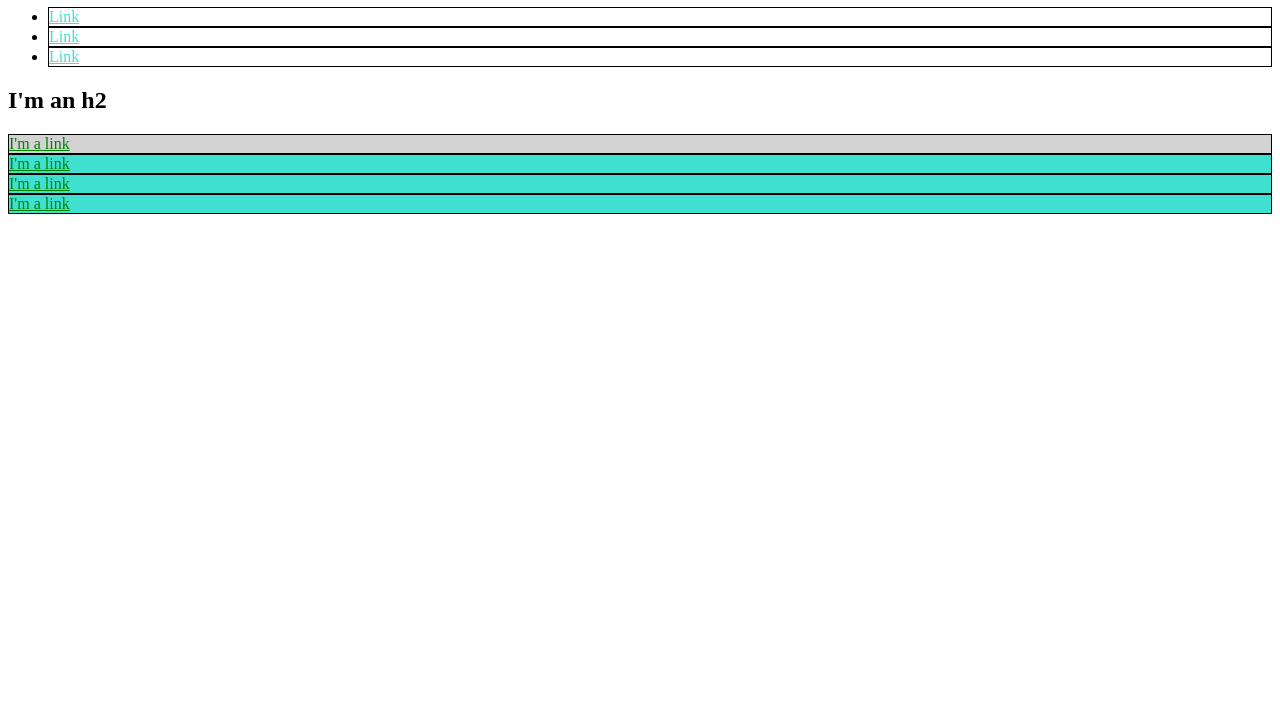
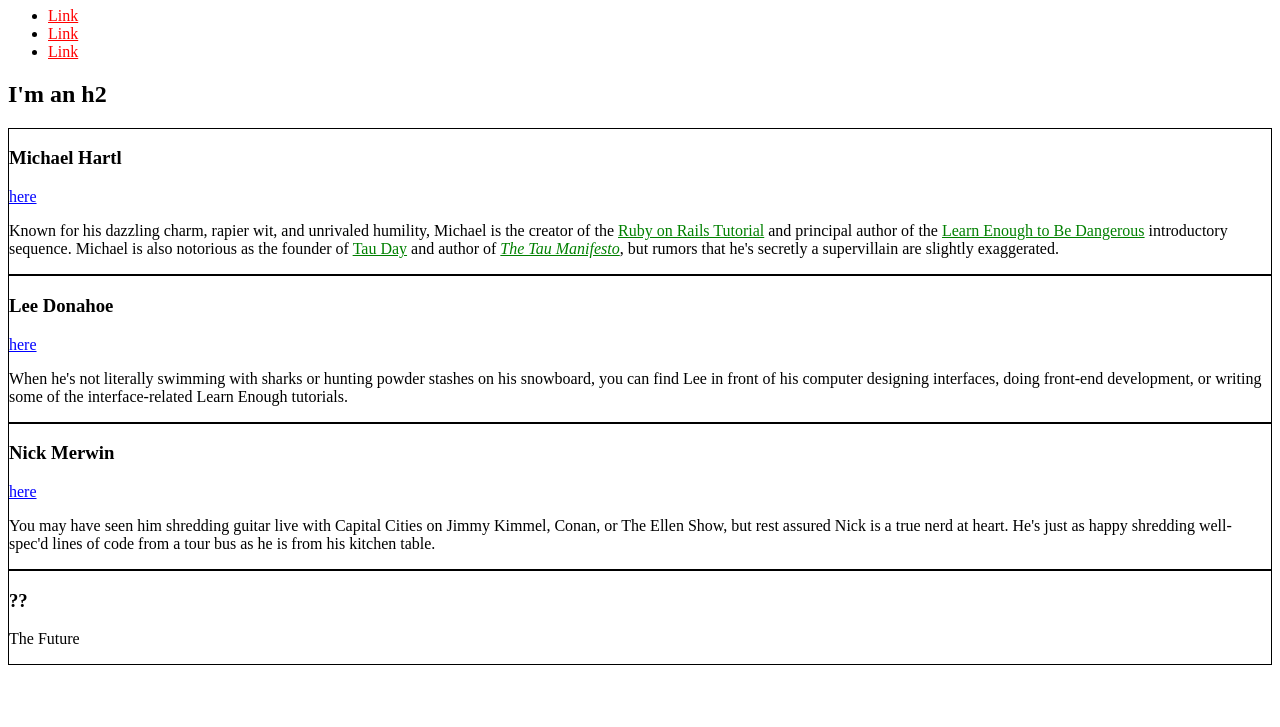
Before and after one commit to tyler-the-programmer/tyler-the-programmer.github.io, a plain HTML site: page index.html in a window 1280 px wide. Shown: the part 73-800 px from the top of the page. Drawn offline with Linux system fonts and the light colour scheme.

Commit message:
Implement specificity and priority

```diff
--- a/index.html
+++ b/index.html
@@ -4,34 +4,26 @@
     <title>Test Page: Don't Panic</title>
     <meta charset="utf-8">
     <style>
+      /* GLOBAL STYLES */
       a {
         color: red;
       }
-      li {
-        border: 1px solid black;
+      /* SOCIAL STYLES */
+      .social-link {
+        color: blue;
       }
-      li a {
-        color: turquoise;
-      }
-      #nothing-rhymes-with {
-        background-color: orange;
-      }
-      #exec-bio {
-        background-color: lightgray;
-      }
+
+      /* BIO STYLES */
       .bio-box {
         border: 1px solid black;
       }
-      .bio-box a {
+      .bio-copy a {
         color: green;
-      }
-      .the-blank-dragoon {
-        background-color: turquoise;
       }
     </style>
   </head>
   <body>
-    <h1 id="nothing-rhymes-with">I'm an h1</h1>
+    <h1>I'm an h1</h1>
     <ul>
       <li>
         <a href="http://example.com/">Link</a>
@@ -44,17 +36,55 @@
       </li>
     </ul>
     <h2>I'm an h2</h2>
-    <div id="exec-bio" class="bio-box the-blank-dragoon">
-      <a href="http://example.com/">I'm a link</a>
+    <div class="bio-box">
+      <h3>Michael Hartl</h3>
+      <a href="http://twitter.com/mhartl" class="social-link">here</a>
+      <div class="bio-copy">
+        <p>
+          Known for his dazzling charm, rapier wit, and unrivaled humility,
+          Michael is the creator of the
+          <a href="http://railstutorial.org/">Ruby on Rails
+          Tutorial</a> and principal author of the
+          <a href="https://learnenough.com/">
+          Learn Enough to Be Dangerous</a> introductory sequence. Michael
+          is also notorious as the founder of
+          <a href="http://tauday.com/">Tau Day</a> and author of
+          <a href="http://tauday.com/tau-manifesto"><em>The Tau
+          Manifesto</em></a>, but rumors that he's secretly a supervillain
+          are slightly exaggerated.
+        </p>
+      </div>
     </div>
-    <div class="bio-box the-blank-dragoon">
-      <a href="http://example.com/">I'm a link</a>
+    <div class="bio-box">
+      <h3>Lee Donahoe</h3>
+      <a href="https://twitter.com/leedonahoe" class="social-link">here</a>
+      <div class="bio-copy">
+        <p>
+          When he's not literally swimming with sharks or hunting powder stashes on
+          his snowboard, you can find Lee in front of his computer designing
+          interfaces, doing front-end development, or writing some of the
+          interface-related Learn Enough tutorials.
+        </p>
+      </div>
     </div>
-    <div class="bio-box the-blank-dragoon">
-      <a href="http://example.com/">I'm a link</a>
+    <div class="bio-box">
+      <h3>Nick Merwin</h3>
+      <a href="https://twitter.com/nickmerwin" class="social-link">here</a>
+      <div class="bio-copy">
+        <p>
+          You may have seen him shredding guitar live with Capital Cities on Jimmy
+          Kimmel, Conan, or The Ellen Show, but rest assured Nick is a true nerd at
+          heart. He's just as happy shredding well-spec'd lines of code from a tour
+          bus as he is from his kitchen table.
+        </p>
+      </div>
     </div>
-    <div class="bio-box the-blank-dragoon">
-      <a href="http://example.com/">I'm a link</a>
+    <div class="bio-box">
+      <h3>??</h3>
+      <p>
+        The Future
+      </p>
     </div>
   </body>
 </html>
+</html>
```
